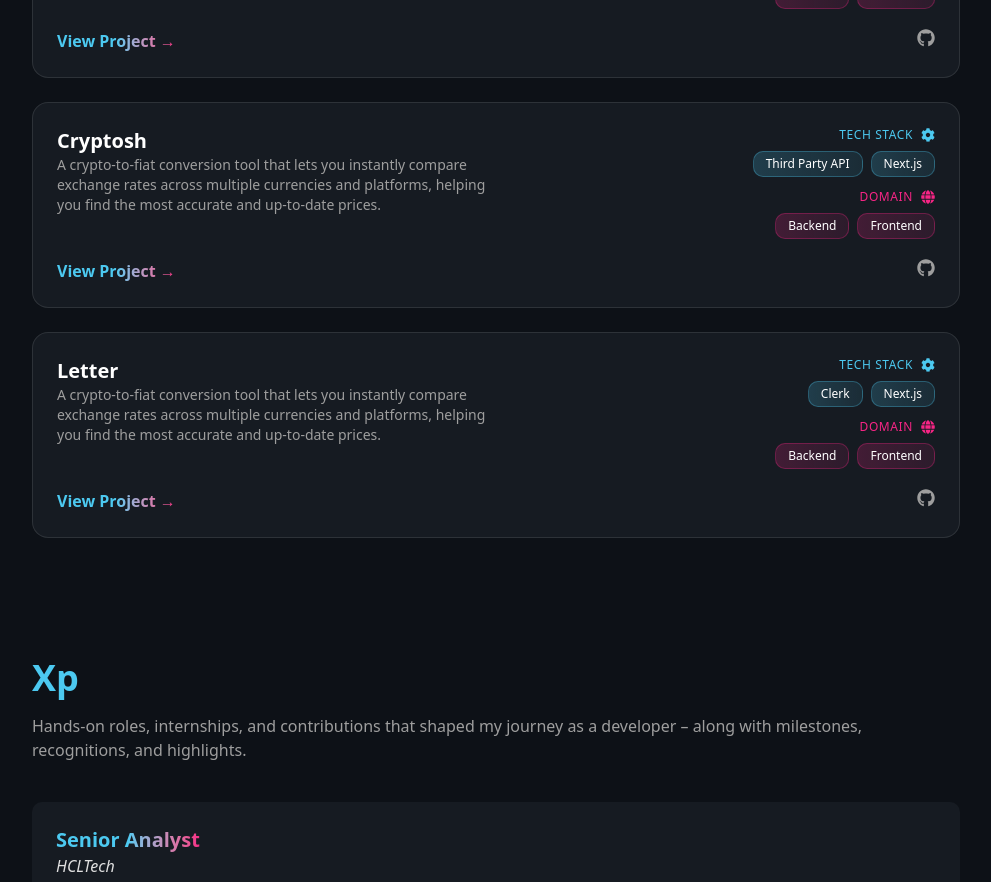
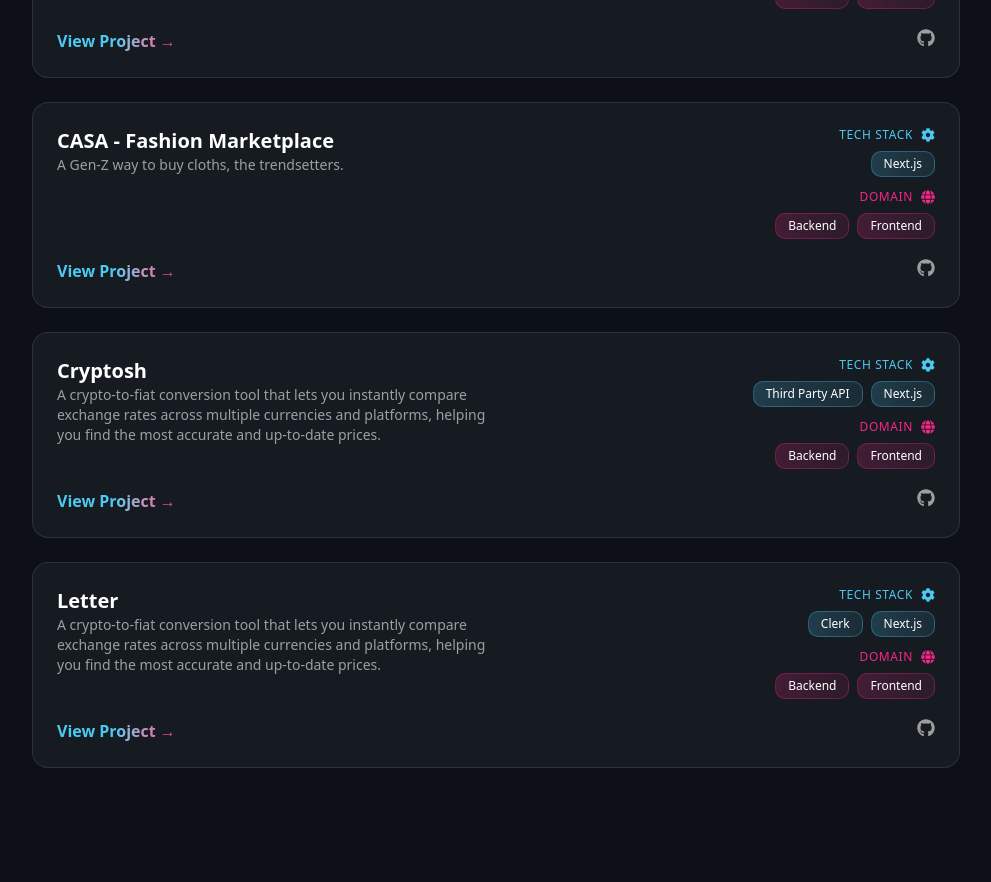
Before and after one commit to rahulgajbhiye01/rahulgajbhiye01, a Next.js app: page / in a window 1280 px wide. Shown: the part 1600-2482 px from the top of the page, without its empty margins (144-1135 px from the left). Built offline with nearby package versions, Linux system fonts and the light colour scheme.

Commit message:
add: project

```diff
--- a/src/constants/projects.ts
+++ b/src/constants/projects.ts
@@ -8,15 +8,14 @@ export const projectsData = [
     link: "https://lovhabit.vercel.app",
     github: "https://github.com/rahulgajbhiye01/lovhabit",
   },
-  // {
-  //   title: "DevDeck - Developer Portfolio Template",
-  //   description:
-  //     "Open-source modern dev portfolio template with smooth animations, theme switch, and markdown blog.",
-  //   tech: ["Next.js", "Tailwind", "MDX", "Framer Motion"],
-  //   link: "https://devdeck.vercel.app",
-  //   domain: ["Frontend", "Backend"],
-  //   github: "https://github.com/rahulgajbhiye01/devdeck",
-  // },
+  {
+    title: "CASA - Fashion Marketplace",
+    description: "A Gen-Z way to buy cloths, the trendsetters.",
+    tech: ["Next.js"],
+    link: "https://casa-landing.rahulgajbhiye.com/",
+    domain: ["Frontend", "Backend"],
+    github: "https://github.com/rahulgajbhiye01/casa-landing",
+  },
   // {
   //   title: "Dockerized URL Shortener",
   //   description:
```
